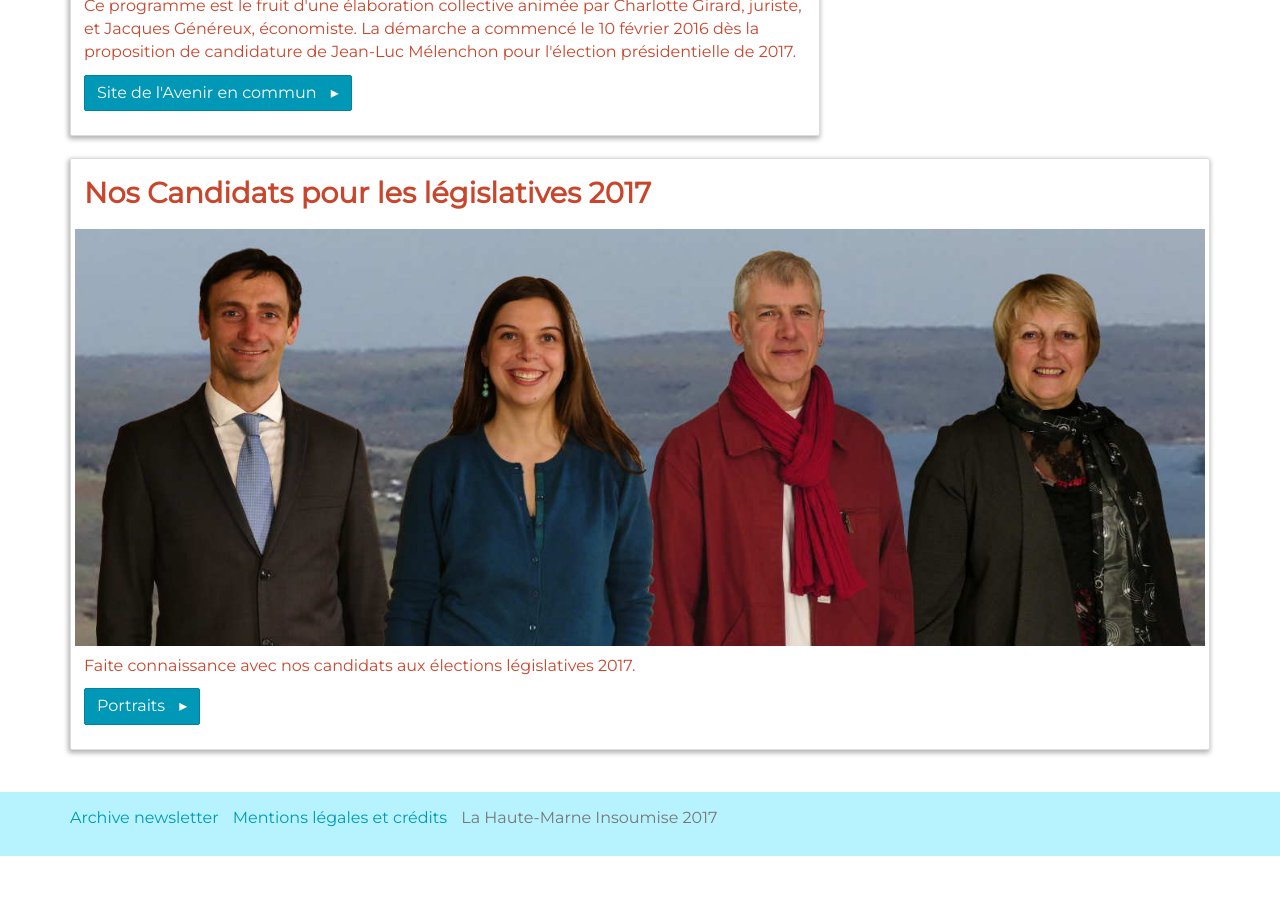
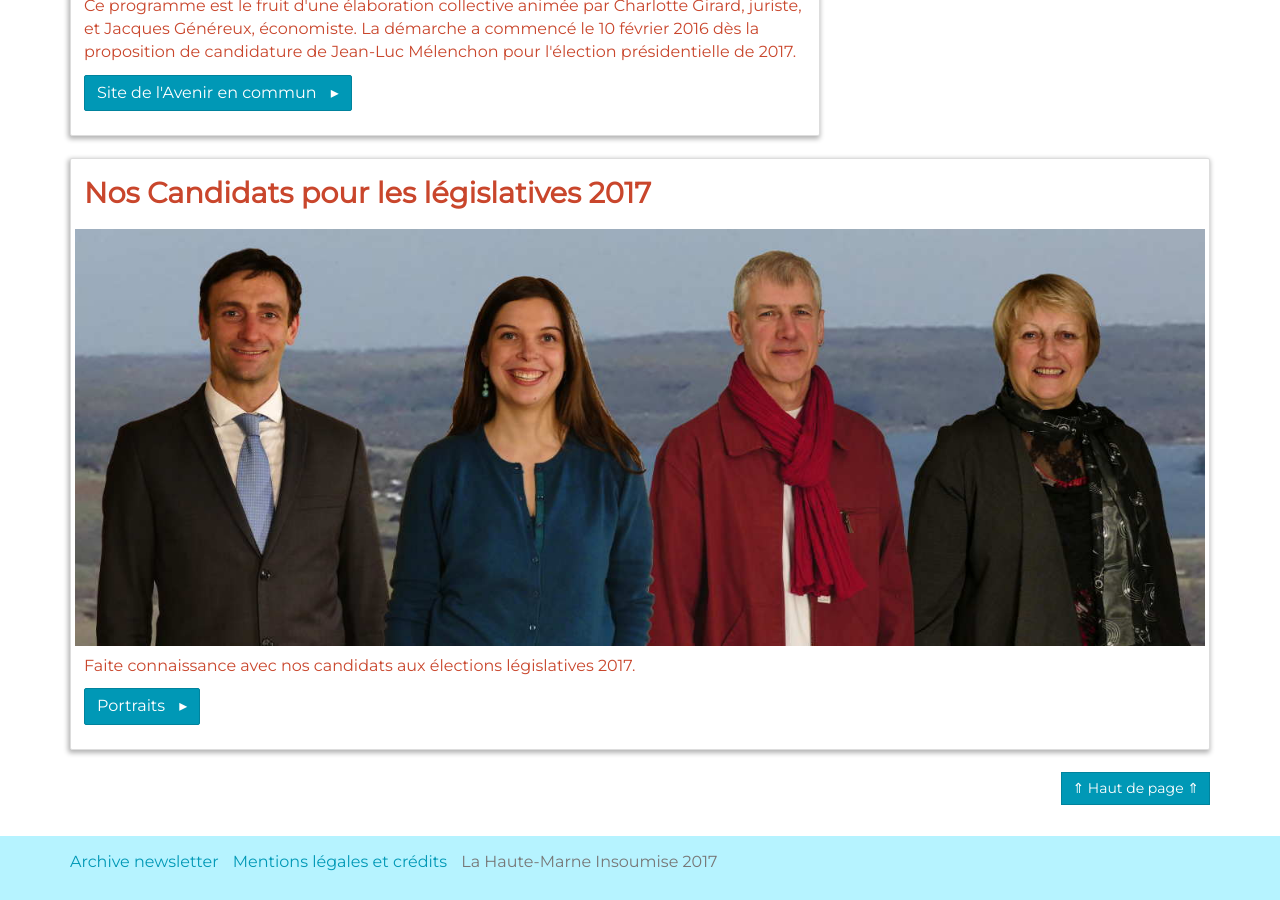
Before and after one commit to HauteMarneInsoumise/HauteMarneInsoumise.github.io, a Jekyll site: the page built from pages/index.html, in a window 1280 px wide and 900 px high, scrolled down 1272 px. Built offline with Jekyll 4.4.1, drawn with Linux system fonts in a browser that asks for light colours; before the commit the page ends 2128 px from its top, so only the background shows below that.

Commit message:
top of page link

```diff
--- a/_layouts/default.html
+++ b/_layouts/default.html
@@ -3,7 +3,7 @@
 
   {% include head.html %}
 
-  <body>
+  <body id="top">
 
     {% include header.html %}
 {% comment %}{% include utils/responsive-classes.html %}{% endcomment %}
@@ -13,6 +13,10 @@
       </div>
     </main>
 
+    <div class="container">
+      <p class="text-right"><a class="btn btn-primary btn-sm" href="#top">&uArr; Haut de page &uArr;</a></p>
+    </div>
+
     {% include footer.html %}
     <script src="{{ site.baseurl }}/bower_components/jquery/dist/jquery.min.js"></script>
     <script src="{{site.baseurl}}/bower_components/jquery.cookie/jquery.cookie.js"></script>
```
